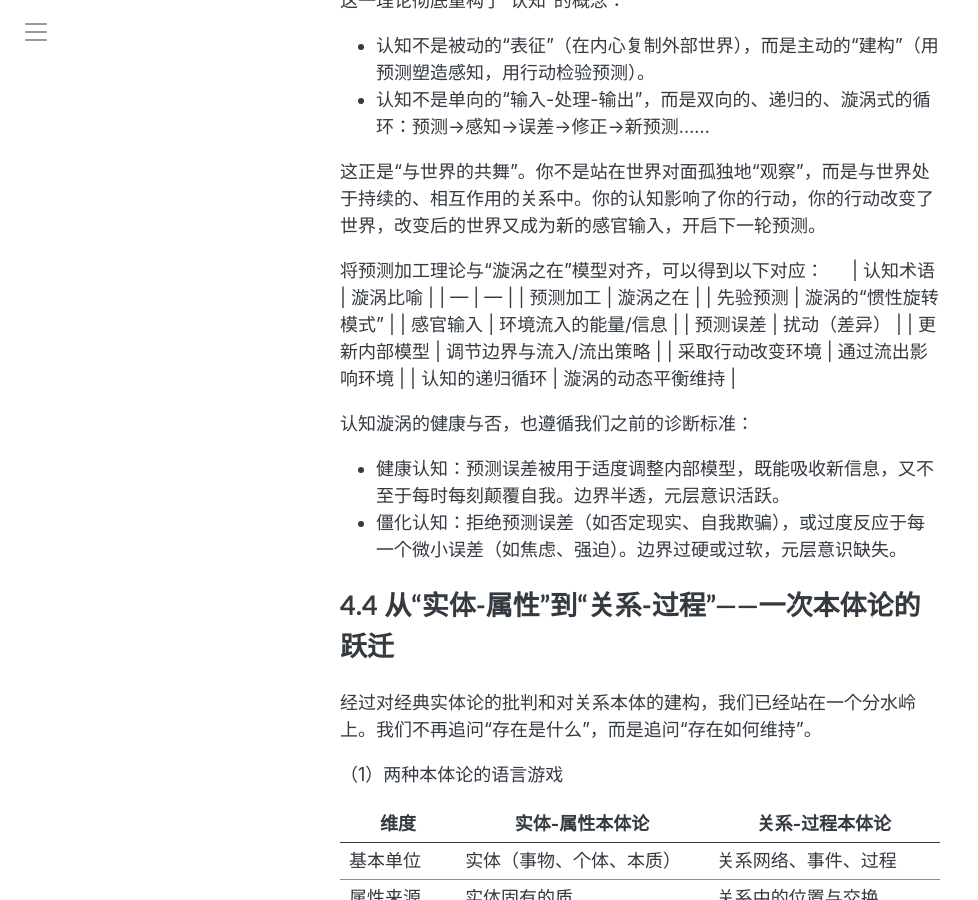
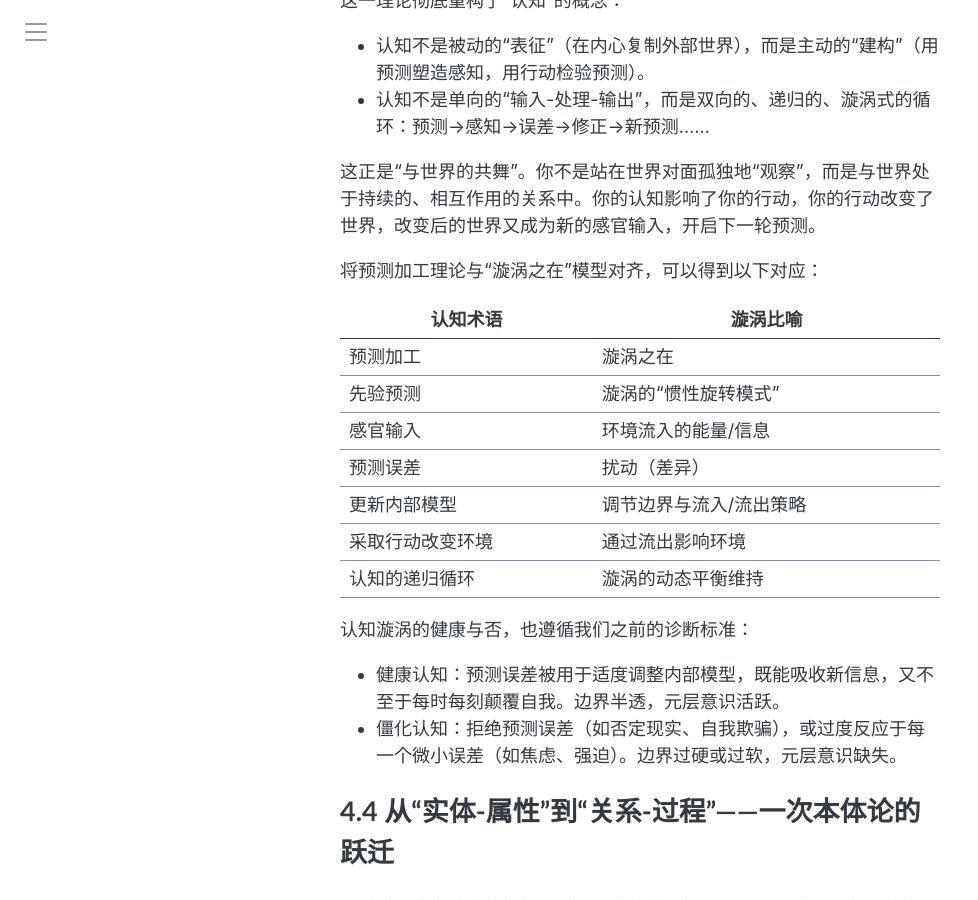
Before and after one commit to symphonyh/symphonyh.github.io, a Jekyll site: the page built from _posts/2026-05-27-第四章.md, in a window 1280 px wide and 900 px high, scrolled down 3131 px. Shown: the whole window, without its empty margins (0-978 px from the left). Built offline with Jekyll 4.4.1, drawn with Linux system fonts in a browser that asks for light colours; comment, search, counter and statistics services are not loaded; part of the change alters nothing that is shown.

Commit message:
表格的格式修改

```diff
--- a/_data/navigation.yml
+++ b/_data/navigation.yml
@@ -8,5 +8,5 @@
   url: /tags/
 - title: About
   url: /about/
-- title: Pure More
-  url: /pure/
+# - title: Pure More
+#   url: /pure/
```
Also changed, not shown: _posts/2026-05-27-第四章.md (line endings or trailing spaces).
